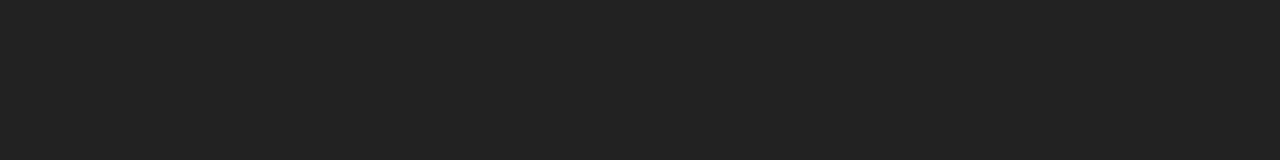
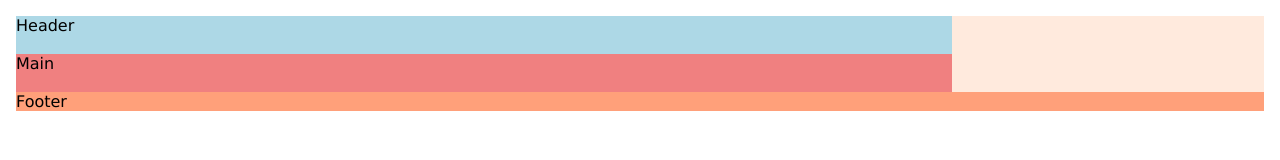
Before and after one commit to mlapeducacionit/pescar_desarrolo-web-avanzado-10, a website built with Vite: page 02.grid-etapa-4/index.html in a window 1280 px wide. Built offline with nearby package versions, Linux system fonts and the light colour scheme.

Commit message:
trabajando con areas en grid

```diff
--- a/02.grid-etapa-4/index.html
+++ b/02.grid-etapa-4/index.html
@@ -7,6 +7,14 @@
   </head>
   <body>
 
+    <!-- .contenedor>header.elemento.elm1{Header}+main.elemento.elm2{Main}+aside.elemento.elm3{Aside}+footer.elemento.elm4{Footer} -->
+    <div class="contenedor">
+      <header class="elemento elm1">Header</header>
+      <main class="elemento elm2">Main</main>
+      <aside class="elemento elm3">Aside</aside>
+      <footer class="elemento elm4">Footer</footer>
+    </div>
+
     <script type="module" src="/src/main.js"></script>
   </body>
 </html>
--- a/02.grid-etapa-4/src/style.css
+++ b/02.grid-etapa-4/src/style.css
@@ -11,5 +11,52 @@ html {
 body {
     font-family: 'Lucida Sans', 'Lucida Sans Regular', 'Lucida Grande', 'Lucida Sans Unicode', Geneva, Verdana, sans-serif;
     font-size: 100%;
-    background-color: #222;
+    /* background-color: #222; */
 }
+
+/* mobile first */
+.contenedor {
+    display: grid;
+    background-color: #ffeadd;
+    margin: 1rem;
+
+    grid-template-columns: repeat(1, 1fr); /* 1 columnas */
+    grid-template-rows: repeat(5, 1fr); /* 5 filas */
+
+    grid-template-areas: "cabeza"
+                         "contenido-principal"
+                         "contenido-principal"
+                         "contenido-principal"
+                         "pie-pagina";
+}
+
+@media screen and (min-width: 1200px) {
+   .contenedor {
+    grid-template-columns: repeat(4, 1fr); /* 1 columnas */
+
+
+    grid-template-areas: "cabeza cabeza cabeza contenido-lateral"
+                         "cabeza cabeza cabeza contenido-lateral"
+                         "contenido-principal contenido-principal contenido-principal  contenido-lateral"
+                         "contenido-principal contenido-principal contenido-principal  contenido-lateral"
+                         "pie-pagina pie-pagina pie-pagina pie-pagina";
+   }
+}
+
+.elm1 {
+    background-color: lightblue;
+    grid-area: cabeza;
+}
+.elm2 {
+    background-color: lightcoral;
+    grid-area: contenido-principal;
+}
+.elm3 {
+    background-color: lightgreen;
+    grid-area: contenido-lateral;
+    display: none;
+}
+.elm4 {
+    background-color: lightsalmon;
+    grid-area: pie-pagina;
+}
```
